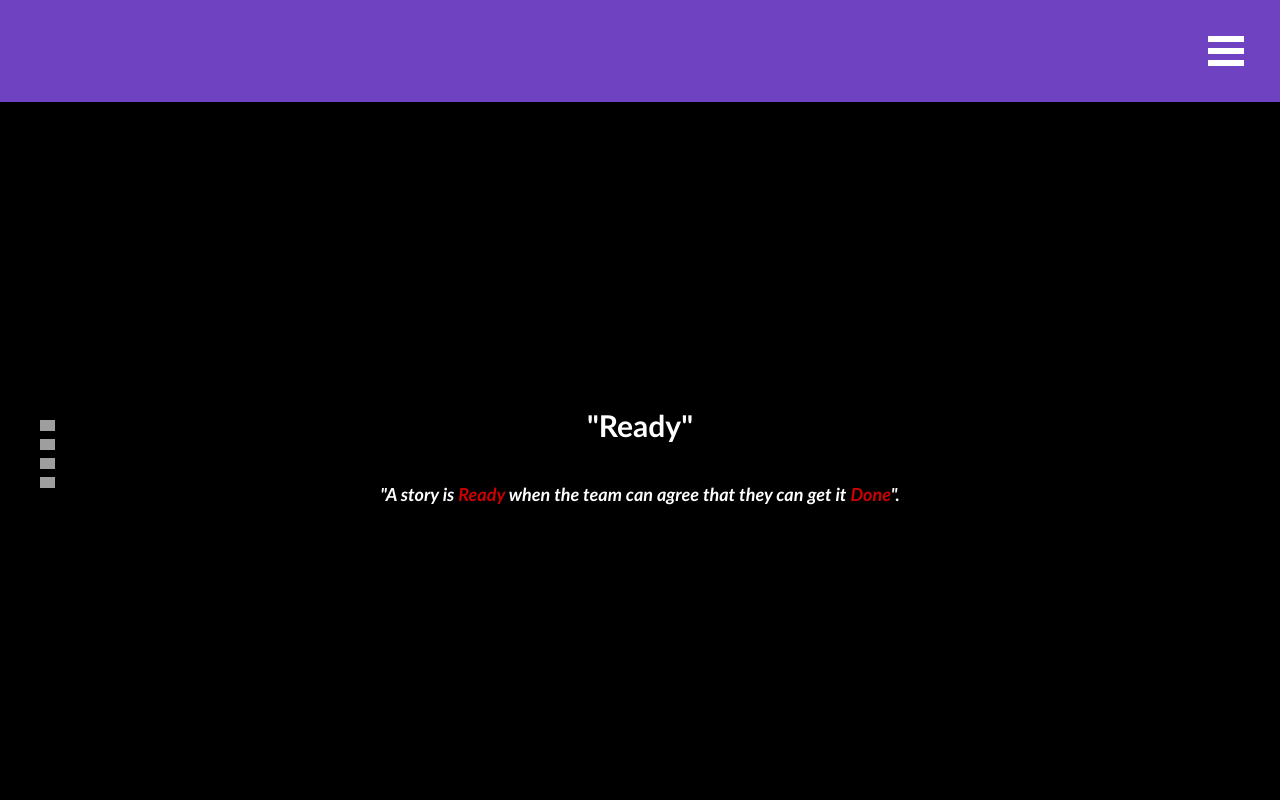
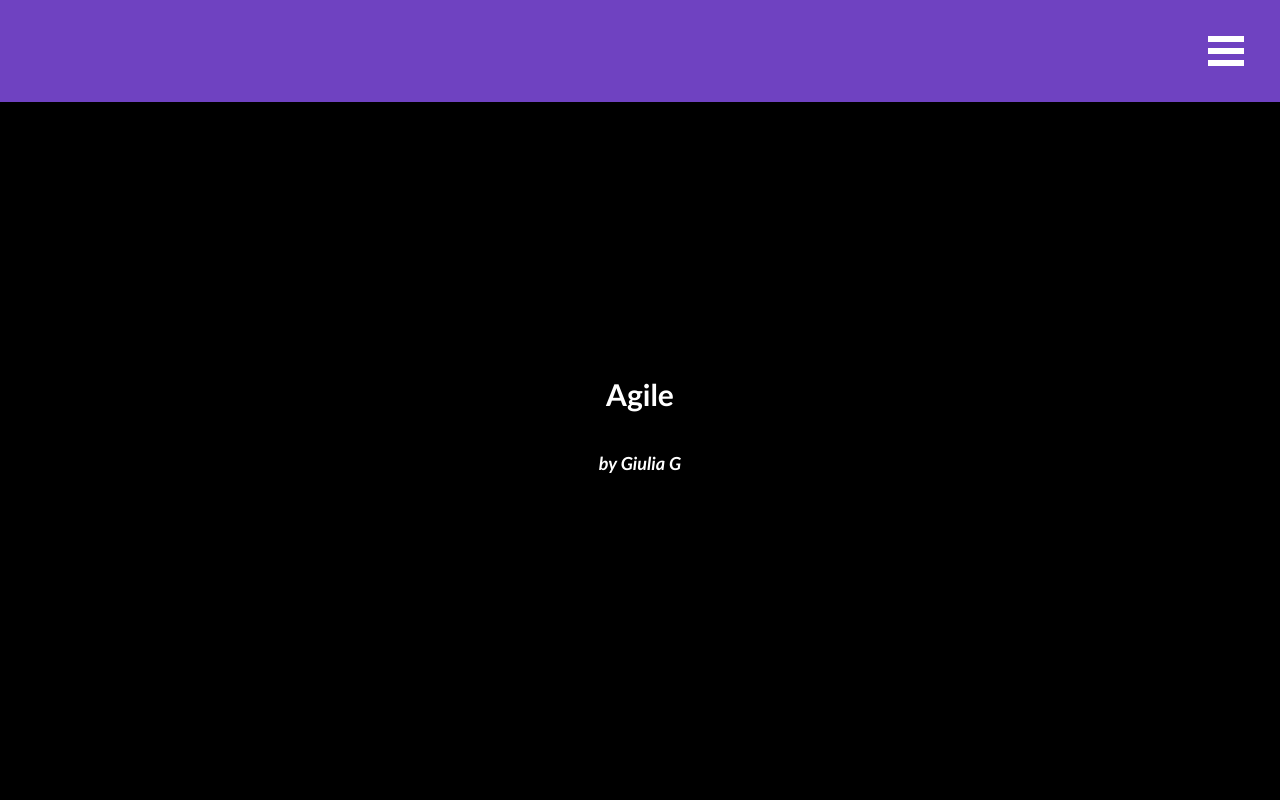
Before and after one commit to giuliagworld/agile-guide, a React app: page / in a window 1280 px wide. Shown: the top 800 px of the page. Built offline with nearby package versions, Linux system fonts and the light colour scheme; grey boxes are pictures that could not be loaded; the HTML template or start-up script is replaced by a standard one.

Commit message:
changed assets paths for gh-pages

```diff
--- a/src/components/App.js
+++ b/src/components/App.js
@@ -15,7 +15,7 @@ class App extends React.Component {
     super(props);
     this.state = {
       menuOpen: false,
-      active: 'ready'
+      active: 'header'
     };
   }
 
--- a/src/components/Done.js
+++ b/src/components/Done.js
@@ -20,7 +20,8 @@ function Done(props) {
         <div className="container">
           <h3 className="heading-2">Brainstorming</h3>
           <p className="body-2">When do you consider a User Story as "Done"?</p>
-          <img className="lightbulb" src="/assets/lightbulb-white.svg" width="100px" />
+          <img className="lightbulb" src="/agile-guide/assets/lightbulb-white.svg" width="100px" />
+          {/* <img className="lightbulb" src="/assets/lightbulb-white.svg" width="100px" /> */}
         </div>
       </div>
       <Scrollspy items={['catcher', 'rules', 'goal']} className="scrollspy" currentClassName="is-current">
--- a/src/components/Ready.js
+++ b/src/components/Ready.js
@@ -34,7 +34,8 @@ function Ready(props) {
         <div className="container">
           <h3 className="heading-2">Brainstorming</h3>
           <p className="body-2">What else do you need to know about a User Story to be able to get it "Done"?</p>
-          <img className="lightbulb" src="/assets/lightbulb-white.svg" width="100px" />
+          <img className="lightbulb" src="/agile-guide/assets/lightbulb-white.svg" width="100px" />
+          {/* <img className="lightbulb" src="/assets/lightbulb-white.svg" width="100px" /> */}
         </div>
       </div>
       <Scrollspy items={['catcher', 'rules', 'goal', 'brainstorming']} className="scrollspy" currentClassName="is-current">
--- a/src/scss/_scrollspy.scss
+++ b/src/scss/_scrollspy.scss
@@ -9,7 +9,8 @@
       text-align: left;
       .item {
         padding-left: 30px;
-        background-image: url("/assets/circle-white.svg");
+        background-image: url("/agile-guide/assets/circle-white.svg");
+        // background-image: url("/assets/circle-white.svg");
         background-repeat: no-repeat;
         background-position: left;
         background-size: 15px;
@@ -18,7 +19,8 @@
         display: inline-block;
       }
       .is-current {
-        background-image: url("/assets/dot-circle-white.svg");
+        background-image: url("/agile-guide/assets/dot-circle-white.svg");
+        // background-image: url("/assets/dot-circle-white.svg");
         background-repeat: no-repeat;
         background-position: left;
         background-size: 15px;
```
Also changed, not shown: 4 other files (tests, documents, lock files or other folders).
